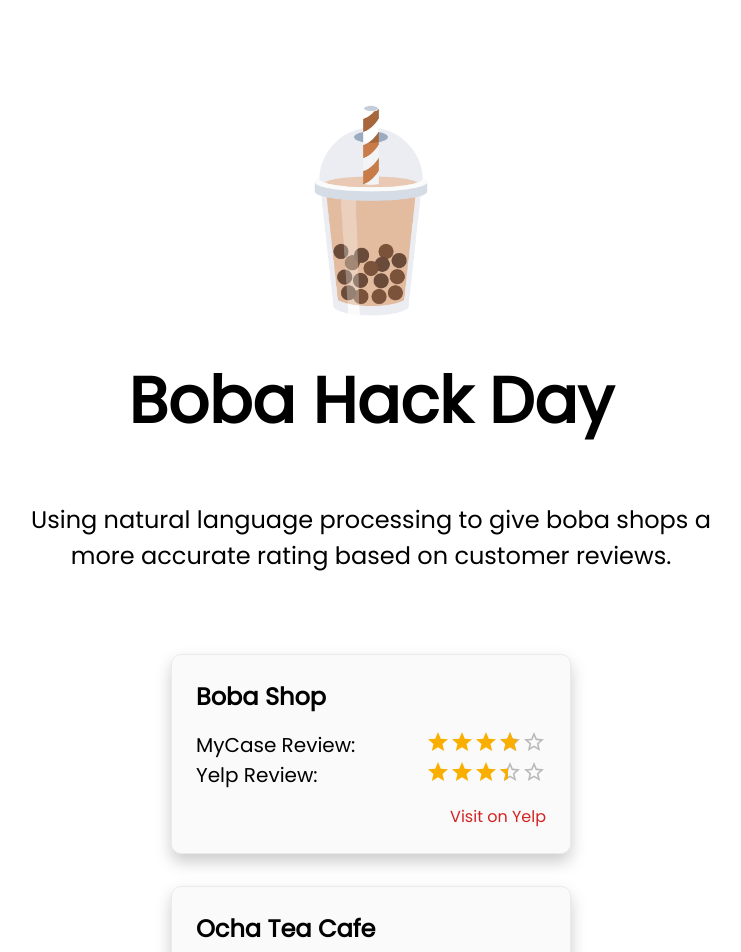
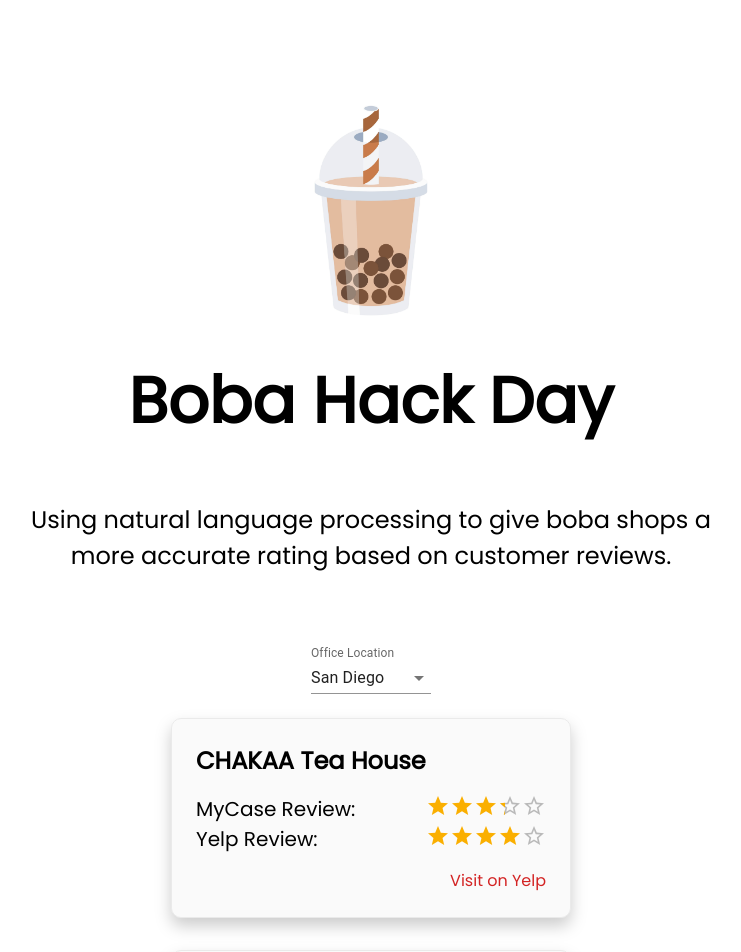
Before and after one commit to Minghong-Weng/boba-hackday-project, a Next.js app in the folder boba-hackday-project/: page / in a window 1280 px wide. Shown: the top 952 px of the page, without its empty margins (269-1010 px from the left). Built offline with nearby package versions, Linux system fonts and the light colour scheme.

Commit message:
pass sd and irvine data as static props, use dataset based on location state

```diff
--- a/boba-hackday-project/pages/index.js
+++ b/boba-hackday-project/pages/index.js
@@ -4,65 +4,25 @@
 import BobaShopCard from '../components/BobaShopCard'
 import bobaTea from '../public/bubble-tea.jpg'
 
-export default function Home() {
-  const JSON_DATA = [
-    {
-      id: 0,
-      name: 'Tan Cha',
-      yelp_rating: 4,
-      shop_restaurant_mc_score: 2.5,
-      yelp_url: 'https://www.yelp.com/',
-      reviews: [
-        {
-          text: 'great place',
-          yelp_review: 4,
-          mycase_review: 4,
-        }
-      ],
-    },
-    {
-      id: 1,
-      name: 'Boba Shop',
-      yelp_rating: 3.4,
-      shop_restaurant_mc_score: 3.8,
-      yelp_url: 'https://www.yelp.com/',
-      reviews: [
-        {
-          text: 'great place',
-          yelp_review: 4,
-          mycase_review: 4,
-        }
-      ],
-    },
-    {
-      id: 2,
-      name: 'Tapioca Express',
-      yelp_rating: 3.3,
-      shop_restaurant_mc_score: 2.7,
-      yelp_url: 'https://www.yelp.com/',
-      reviews: [
-        {
-          text: 'great place',
-          yelp_review: 4,
-          mycase_review: 4,
-        }
-      ],
-    },
-    {
-      id: 3,
-      name: 'Ocha Tea Cafe',
-      yelp_rating: 3.4,
-      shop_restaurant_mc_score: 3,
-      yelp_url: 'https://www.yelp.com/',
-      reviews: [
-        {
-          text: 'great place',
-          yelp_review: 4,
-          mycase_review: 4,
-        }
-      ],
-    }
-  ]
+import * as React from 'react';
+import InputLabel from '@mui/material/InputLabel';
+import MenuItem from '@mui/material/MenuItem';
+import FormControl from '@mui/material/FormControl';
+import Select from '@mui/material/Select';
+
+import DataManager from '../public/dataManager.js'
+
+export async function getStaticProps(context) {
+  const SD_JSON_DATA = [];
+  const IRVINE_JSON_DATA = [];
+
+  for (var i=0; i < 20; i ++) {
+    SD_JSON_DATA.push(DataManager.getSDRestaurant(i));
+  }
+
+  for (var i=0; i < 8; i ++) {
+    IRVINE_JSON_DATA.push(DataManager.getIrvineRestaurant(i));
+  }
 
   const sort_by_key = (data, key) => {
     return data.sort((a, b) =>
@@ -73,7 +33,32 @@
     });
   }
 
-  const sortedData = sort_by_key(JSON_DATA, 'shop_restaurant_mc_score');
+  const sortedSDData = sort_by_key(SD_JSON_DATA, 'shop_restaurant_mc_score');
+  const sortedIrvineData = sort_by_key(IRVINE_JSON_DATA, 'shop_restaurant_mc_score');
+
+  return {
+    props: {
+      sortedSDData: sortedSDData,
+      sortedIrvineData: sortedIrvineData
+    }, // will be passed to the page component as props
+  }
+}
+
+
+export default function Home({ sortedSDData, sortedIrvineData }) {
+  const [location, setLocation] = React.useState('San Diego');
+
+  const handleChange = (event) => {
+    setLocation(event.target.value);
+  };
+
+  var currentData;
+
+  if (location == 'San Diego') {
+    currentData = sortedSDData;
+  } else if (location == 'Irvine') {
+    currentData = sortedIrvineData;
+  }
 
   return (
     <div className={styles.container}>
@@ -98,8 +83,22 @@
           Using natural language processing to give boba shops a more accurate rating based on customer reviews.
         </p>
 
+        <FormControl variant="standard" sx={{ m: 1, minWidth: 120 }}>
+          <InputLabel id="demo-simple-select-standard-label">Office Location</InputLabel>
+          <Select
+            labelId="demo-simple-select-standard-label"
+            id="demo-simple-select-standard"
+            value={location}
+            onChange={handleChange}
+            label="Location"
+          >
+            <MenuItem value={"San Diego"}>San Diego</MenuItem>
+            <MenuItem value={"Irvine"}>Irvine</MenuItem>
+          </Select>
+        </FormControl>
+
         <div className={styles.grid}>
-          {sortedData && sortedData.map((shopData, index) =>
+          {currentData && currentData.map((shopData, index) =>
             <BobaShopCard
               key={`boba-shop-${index}`}
               bobaShop={shopData}
```
